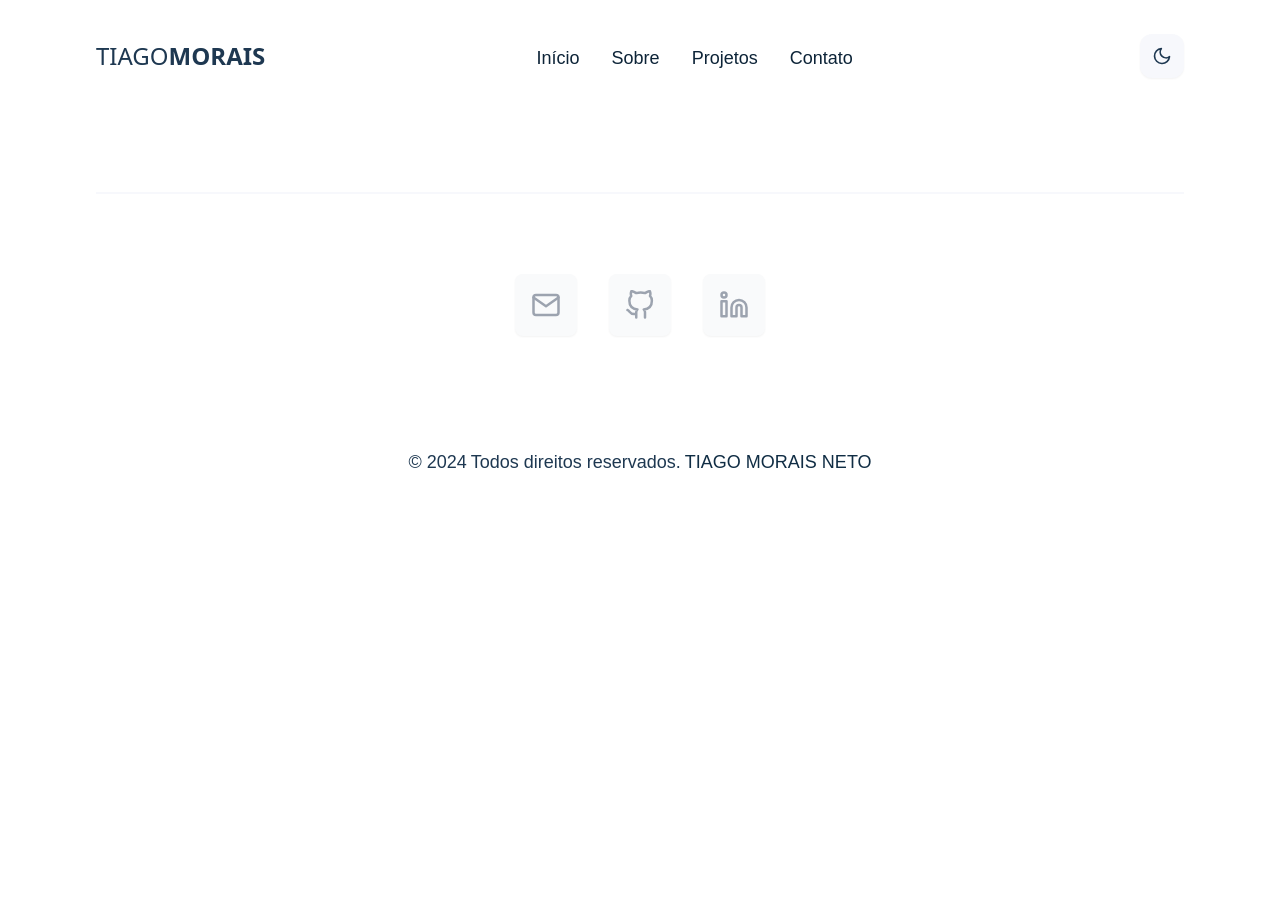
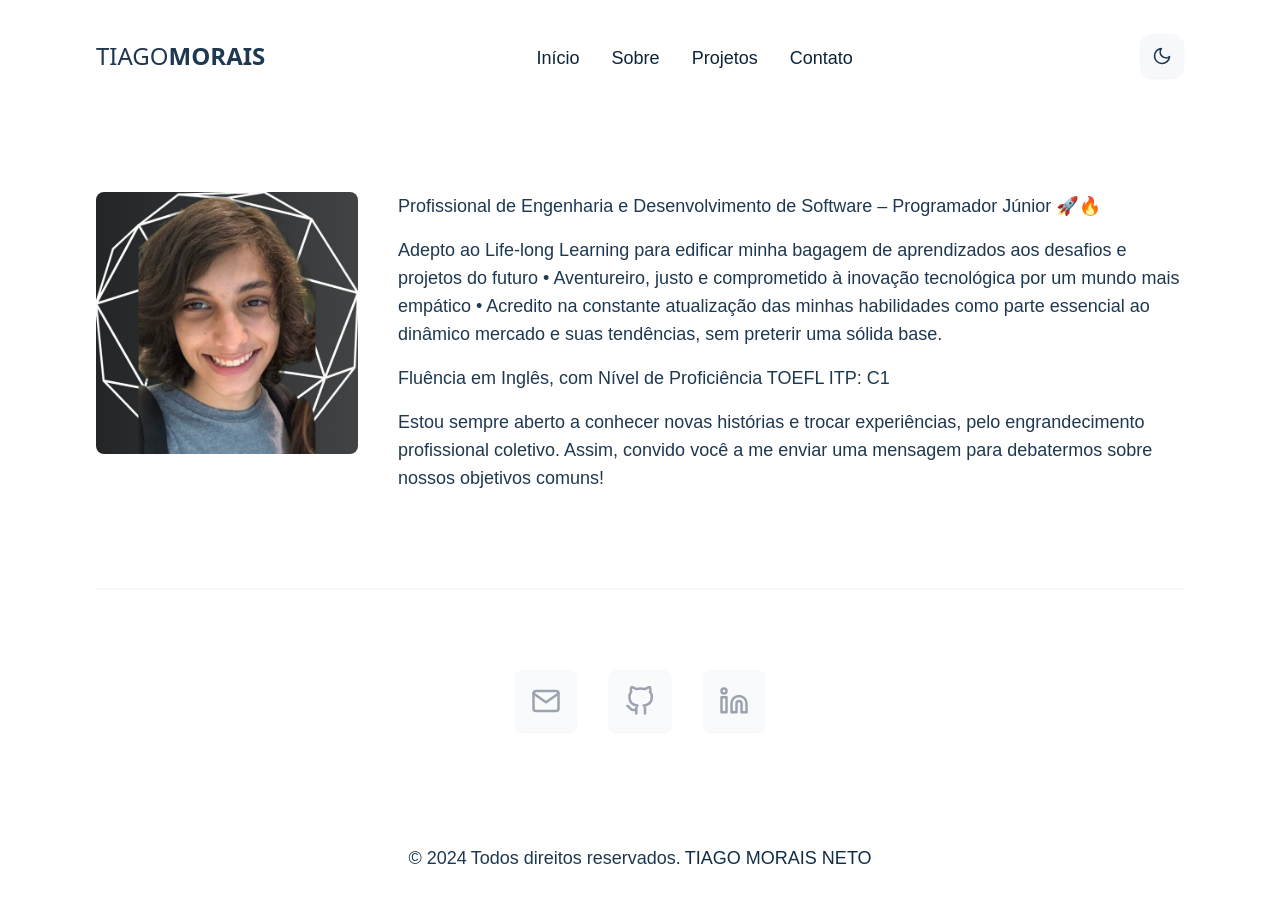
Before and after one commit to dev-tiago-neto/portfolio-webdev, a React (Vite) app: page /sobre in a window 1280 px wide. Before the commit the page ends 800 px from the top, so only its background shows below. Built offline with nearby package versions, Linux system fonts and the light colour scheme; a web font is replaced by a local one.

Commit message:
Adicionar página de informações

```diff
--- a/src/main.jsx
+++ b/src/main.jsx
@@ -8,6 +8,7 @@ import Home from "./pages/Home.jsx";
 import App from "./App.jsx";
 import Projetos from "./pages/Projetos.jsx";
 import DetalheProjeto from "./pages/DetalheProjeto.jsx";
+import Sobre from "./pages/Sobre.jsx";
 
 export const routes = [
   {
@@ -18,6 +19,7 @@ export const routes = [
   {
     path: "/sobre",
     name: "Sobre",
+    element: <Sobre />,
   },
   {
     path: "/projetos",
--- /dev/null
+++ b/src/pages/Sobre.jsx
@@ -0,0 +1,37 @@
+export default function Sobre() {
+  return (
+    <div className="container mx-auto">
+      <div className="block sm:flex sm:gap-10 mt-10 sm:mt-20">
+        <div className="w-full sm:w-1/4 mb-7 sm:mb-0">
+          <img src="profile.jpeg" className="rounded-lg w-96" alt="" />
+        </div>
+
+        <div className="font-general font-normal w-full sm:w-3/4 text-left">
+          <p className="mb-4 text-ternary-dark dark:text-ternary-light text-lg">
+            Profissional de Engenharia e Desenvolvimento de Software –
+            Programador Júnior 🚀🔥
+          </p>
+          <p className="mb-4 text-ternary-dark dark:text-ternary-light text-lg">
+            Adepto ao Life-long Learning para edificar minha bagagem de
+            aprendizados aos desafios e projetos do futuro • Aventureiro, justo
+            e comprometido à inovação tecnológica por um mundo mais empático •
+            Acredito na constante atualização das minhas habilidades como parte
+            essencial ao dinâmico mercado e suas tendências, sem preterir uma
+            sólida base.
+          </p>
+
+          <p className="mb-4 text-ternary-dark dark:text-ternary-light text-lg">
+            Fluência em Inglês, com Nível de Proficiência TOEFL ITP: C1
+          </p>
+
+          <p className="mb-4 text-ternary-dark dark:text-ternary-light text-lg">
+            Estou sempre aberto a conhecer novas histórias e trocar
+            experiências, pelo engrandecimento profissional coletivo. Assim,
+            convido você a me enviar uma mensagem para debatermos sobre nossos
+            objetivos comuns!
+          </p>
+        </div>
+      </div>
+    </div>
+  );
+}
```
Also changed, not shown: public/profile.jpeg (added).
